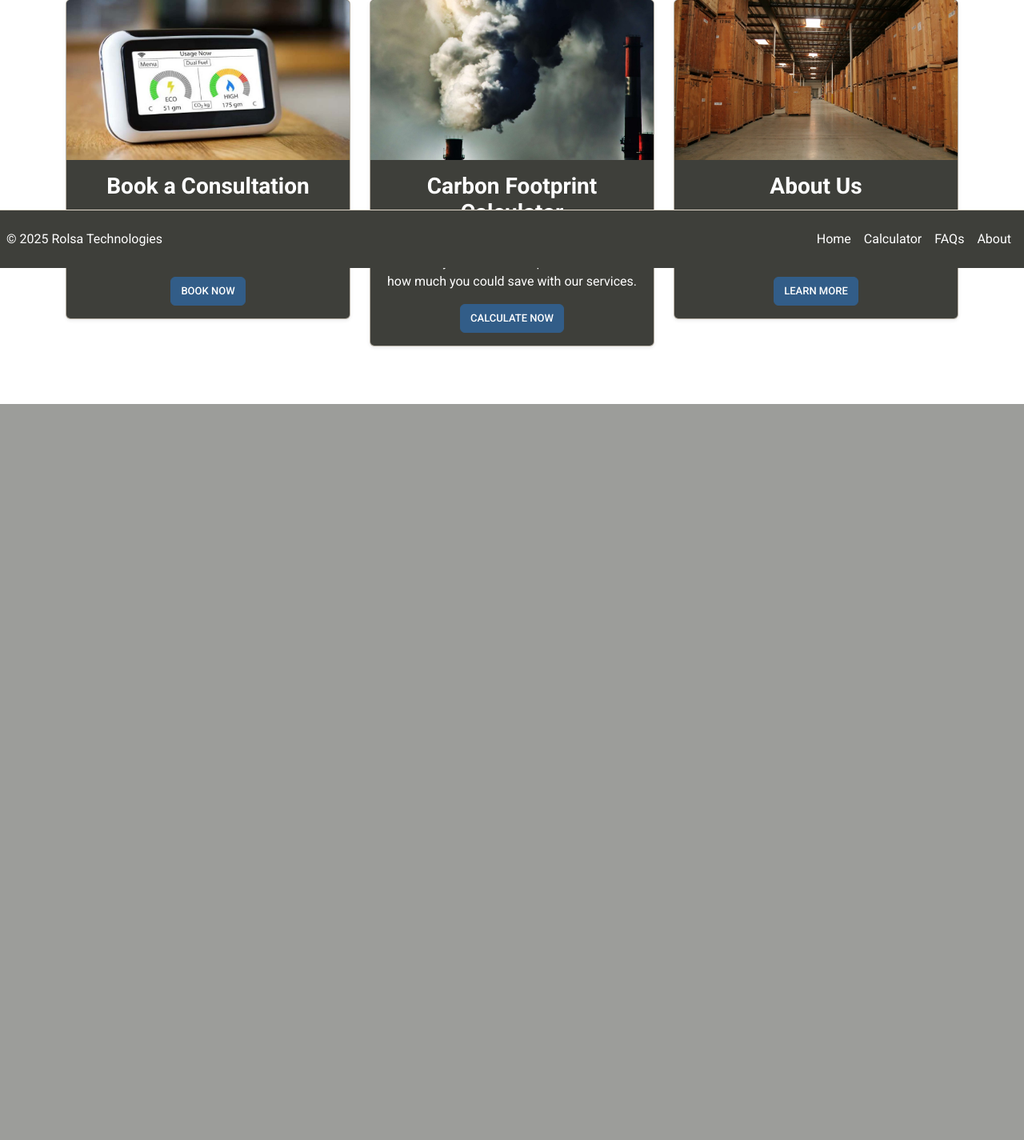
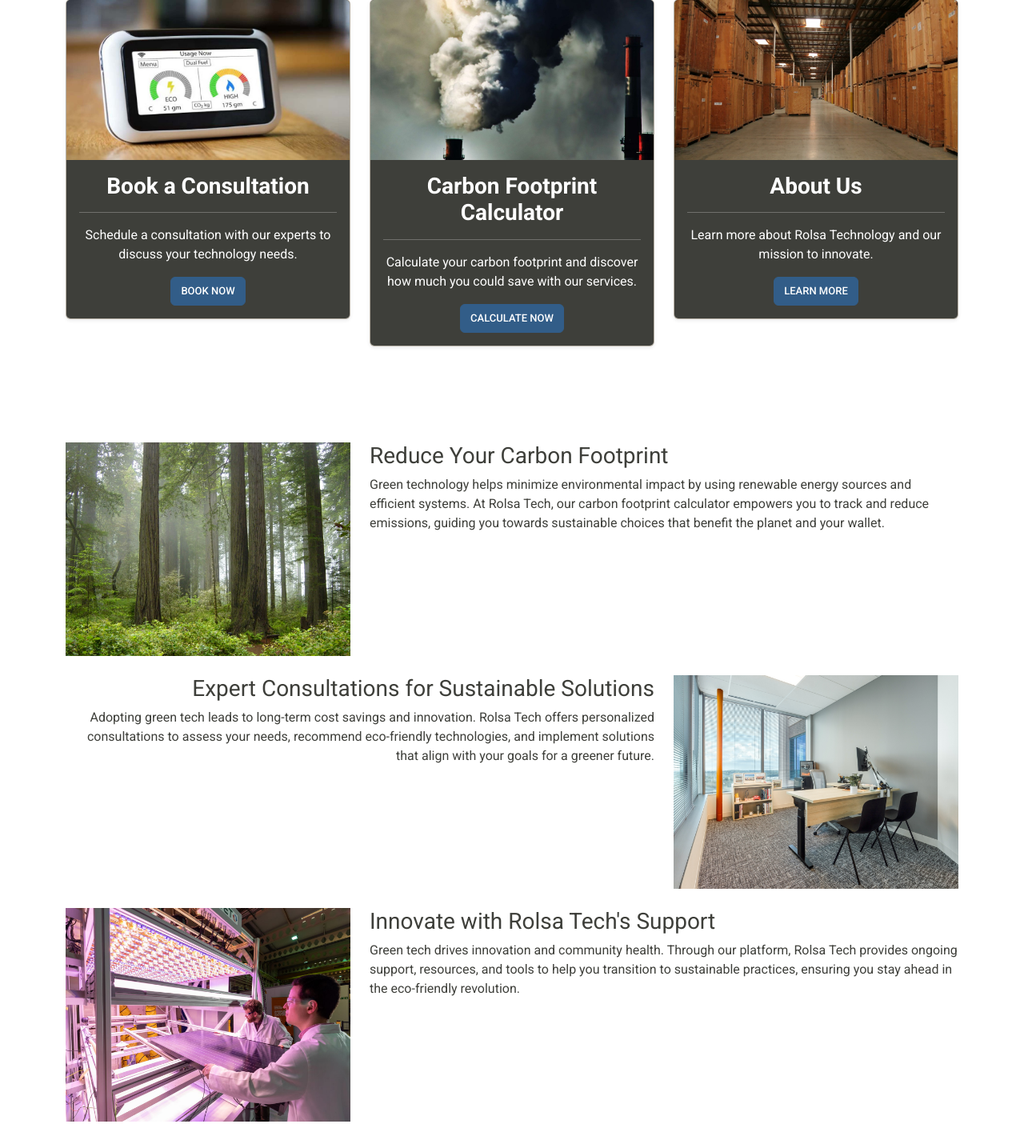
Before and after one commit to legchunk/django-rolsa, a Django app: page / in a window 1280 px wide. Shown: the part 465-1890 px from the top of the page at 80% size. Before the commit the page ends 970 px from the top, so only its background shows below. Run offline with Django 5.2, Linux system fonts and the light colour scheme; some libraries are stand-ins or nearby versions; some web fonts are replaced.

Commit message:
improve homepage

```diff
--- a/rolsaTech/website/templates/components/footer.html
+++ b/rolsaTech/website/templates/components/footer.html
@@ -1,5 +1,5 @@
 {% load static %}
-<footer class="footer fixed-bottom mt-auto bg-dark d-flex flex-wrap justify-content-between align-items-center py-3 px-2 border-top m-0">
+<footer class="footer mt-auto bg-dark d-flex flex-wrap justify-content-between align-items-center py-3 px-2 border-top m-0">
     <p class="col-md-4 mb-0 text-white">
         © 2025 Rolsa Technologies
     </p>
--- a/rolsaTech/website/templates/pages/base.html
+++ b/rolsaTech/website/templates/pages/base.html
@@ -14,7 +14,7 @@
         <link rel="stylesheet" href="{% static "css/style.css" %}">
         <script src="{% static "js/bootstrap.bundle.min.js" %}"></script>
     </head>
-    <body>
+    <body class="d-flex flex-column min-vh-100">
         {% include "components/navbar.html" %}
         {% if messages %}
             <div class="position-fixed top-0 start-50 translate-middle-x mt-3" style="z-index: 1050;">
--- a/rolsaTech/website/templates/pages/index.html
+++ b/rolsaTech/website/templates/pages/index.html
@@ -50,4 +50,36 @@
 </div>
 <!-- /Cards -->
 
+<!-- Green Tech Benefits -->
+<div class="container my-5">
+    <div class="row mb-4">
+        <div class="col-md-4">
+            <img src="{% static 'images/forest.png' %}" class="img-fluid" alt="Green Tech Savings">
+        </div>
+        <div class="col-md-8">
+            <h3>Reduce Your Carbon Footprint</h3>
+            <p>Green technology helps minimize environmental impact by using renewable energy sources and efficient systems. At Rolsa Tech, our carbon footprint calculator empowers you to track and reduce emissions, guiding you towards sustainable choices that benefit the planet and your wallet.</p>
+        </div>
+    </div>
+    <div class="row mb-4">
+        <div class="col-md-8 text-end">
+            <h3>Expert Consultations for Sustainable Solutions</h3>
+            <p>Adopting green tech leads to long-term cost savings and innovation. Rolsa Tech offers personalized consultations to assess your needs, recommend eco-friendly technologies, and implement solutions that align with your goals for a greener future.</p>
+        </div>
+        <div class="col-md-4">
+            <img src="{% static 'images/office.png' %}" class="img-fluid" alt="Consultation Benefits">
+        </div>
+    </div>
+    <div class="row mb-4">
+        <div class="col-md-4">
+            <img src="{% static 'images/solar-lab.png' %}" class="img-fluid" alt="Innovation and Support">
+        </div>
+        <div class="col-md-8">
+            <h3>Innovate with Rolsa Tech's Support</h3>
+            <p>Green tech drives innovation and community health. Through our platform, Rolsa Tech provides ongoing support, resources, and tools to help you transition to sustainable practices, ensuring you stay ahead in the eco-friendly revolution.</p>
+        </div>
+    </div>
+</div>
+<!-- /Green Tech Benefits -->
+
 {% endblock %}
```
Also changed, not shown: rolsaTech/static/images/forest.png (added), rolsaTech/static/images/office.png (added), rolsaTech/static/images/solar-lab.png (added).
